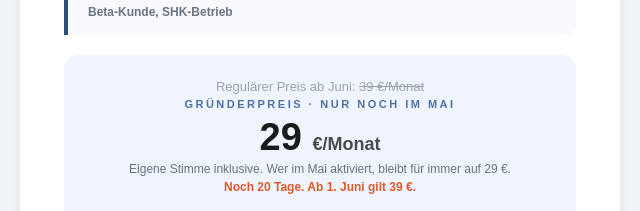
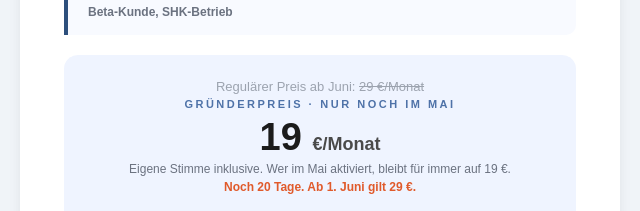
Before and after one commit to jesko-maker/hallopetra-referral, a website: page newsletter-3-mailjet.html in a window 1280 px wide. Shown: the part 1468-1679 px from the top of the page, 320-960 px from the left. Drawn offline with Linux system fonts and the light colour scheme.

Commit message:
Update pricing: 19€ founder price, 29€ regular from June

```diff
--- a/newsletter-3-mailjet.html
+++ b/newsletter-3-mailjet.html
@@ -147,11 +147,11 @@
 
         <!-- Pricing block -->
         <div style="background:#eff4ff;border-radius:14px;padding:24px 24px 28px;text-align:center;">
-          <p style="color:#9ca3af;font-size:13px;margin:0 0 4px;font-family:Arial,Helvetica,sans-serif;">Regulärer Preis ab Juni: <span style="text-decoration:line-through;">39&nbsp;€/Monat</span></p>
+          <p style="color:#9ca3af;font-size:13px;margin:0 0 4px;font-family:Arial,Helvetica,sans-serif;">Regulärer Preis ab Juni: <span style="text-decoration:line-through;">29&nbsp;€/Monat</span></p>
           <p style="color:#4e72a8;font-size:11px;letter-spacing:2.5px;text-transform:uppercase;font-weight:600;margin:0 0 8px;font-family:Arial,Helvetica,sans-serif;">Gründerpreis · nur noch im Mai</p>
-          <div style="color:#1b1b1b;font-size:38px;font-weight:800;font-family:Arial,Helvetica,sans-serif;line-height:1;margin-bottom:4px;">29 <span style="font-size:18px;font-weight:600;color:#4a4a4a;">€/Monat</span></div>
-          <p style="color:#6b7280;font-size:12px;margin:6px 0 4px;font-family:Arial,Helvetica,sans-serif;">Eigene Stimme inklusive. Wer im Mai aktiviert, bleibt für immer auf 29&nbsp;€.</p>
-          <p style="color:#e05a2b;font-size:12px;font-weight:600;margin:0 0 20px;font-family:Arial,Helvetica,sans-serif;">Noch 20 Tage. Ab 1. Juni gilt 39&nbsp;€.</p>
+          <div style="color:#1b1b1b;font-size:38px;font-weight:800;font-family:Arial,Helvetica,sans-serif;line-height:1;margin-bottom:4px;">19 <span style="font-size:18px;font-weight:600;color:#4a4a4a;">€/Monat</span></div>
+          <p style="color:#6b7280;font-size:12px;margin:6px 0 4px;font-family:Arial,Helvetica,sans-serif;">Eigene Stimme inklusive. Wer im Mai aktiviert, bleibt für immer auf 19&nbsp;€.</p>
+          <p style="color:#e05a2b;font-size:12px;font-weight:600;margin:0 0 20px;font-family:Arial,Helvetica,sans-serif;">Noch 20 Tage. Ab 1. Juni gilt 29&nbsp;€.</p>
           <a href="https://app.hallopetra.de/dashboard" class="cta" style="display:inline-block;">Meine Stimme jetzt einrichten</a>
           <p style="margin:10px 0 4px;font-size:12px;color:#9ca3af;font-family:Arial,Helvetica,sans-serif;">Kein Jahresvertrag. Jederzeit kündbar.</p>
           <p style="margin:4px 0 0;font-size:13px;color:#6b7280;font-family:Arial,Helvetica,sans-serif;">Lieber erst kurz reden? <a href="https://calendly.com/d/cvp2-tfx-srd/feature-mai-demo?month=2026-05" style="color:#2d4f7c;font-weight:600;text-decoration:none;">Termin vereinbaren →</a></p>
```
